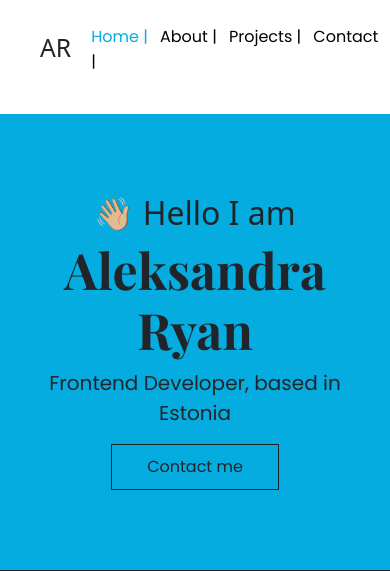
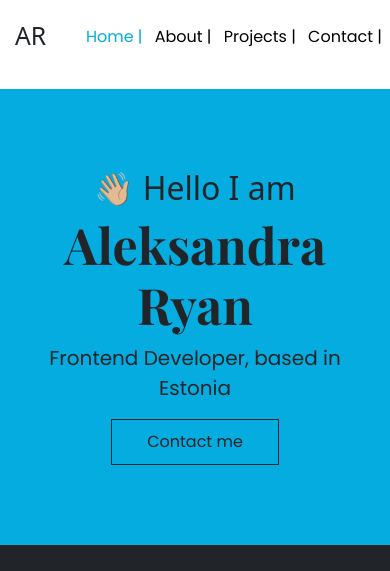
Before and after one commit to AleksandraRyan/Personal-Portfolio, a plain HTML site: page index.html in a window 390 px wide. Shown: the top 571 px of the page. Drawn offline with nearby package versions, Linux system fonts and the light colour scheme.

Commit message:
removed padding from the logo

```diff
--- a/css/style.css
+++ b/css/style.css
@@ -232,6 +232,12 @@ footer h6 {
   }
 }
 
+@media (max-width: 991px) {
+  h2.logo {
+    margin-left: 20px;
+  }
+}
+
 @media (max-width: 764px) {
   .personal-img img {
     display: block;
@@ -263,12 +269,7 @@ footer h6 {
   }
 
   h2.logo {
-    margin-left: 10px;
+    margin-left: 0px;
+    padding-left: 15px;
   }
 }
-
-@media (max-width: 991px) {
-  h2.logo {
-    margin-left: 20px;
-  }
-}
```
